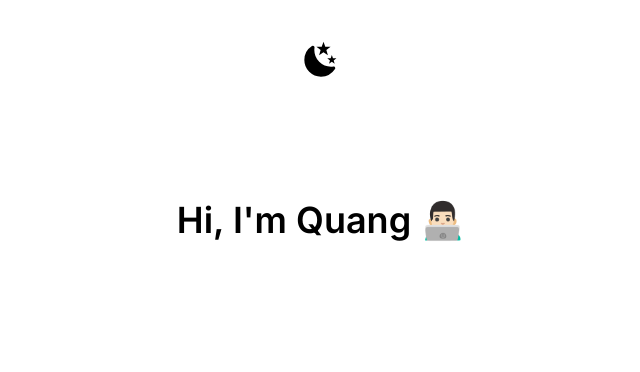
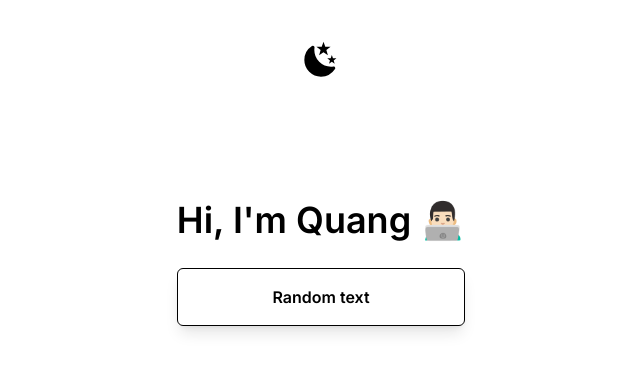
Before and after one commit to quangnvo/NextJS13__DarkMode, a Next.js app: page / in a window 1280 px wide. Shown: the top 372 px of the page, without its empty margins (319-959 px from the left). Built offline with nearby package versions, Linux system fonts and the light colour scheme.

Commit message:
Add more text

```diff
--- a/app/page.tsx
+++ b/app/page.tsx
@@ -6,6 +6,9 @@ export default function Home() {
           <h1 className='text-2xl lg:text-4xl text-black dark:text-gray-200'>
             Hi, I'm Quang 👨🏻‍💻
           </h1>
+          <div className="mt-7 text-center py-4  border border-black shadow-lg rounded-md  dark:bg-orange-100 dark:text-black">
+            Random text
+          </div>
         </div>
       </div>
     </main>
```
